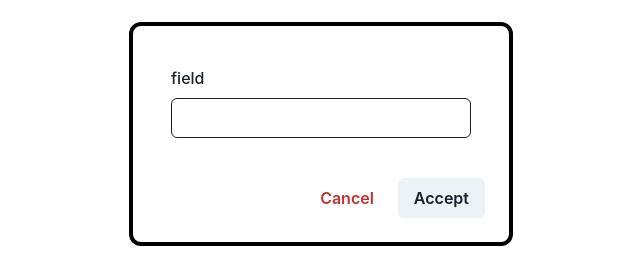
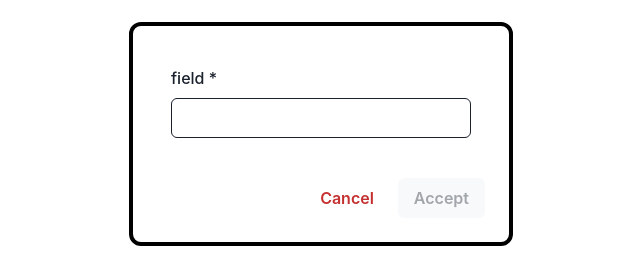
Before and after one commit to juancarloselorriaga/react-formatge, a React (Vite) app: page / in a window 1280 px wide. Shown: the part 149-417 px from the top of the page, without its empty margins (319-959 px from the left). Built offline with nearby package versions, Linux system fonts and the light colour scheme.

Commit message:
feat: Adds onUpdate with button state

```diff
--- a/src/App.tsx
+++ b/src/App.tsx
@@ -1,4 +1,4 @@
-import React, { FC, useState } from 'react'
+import React, { FC, useEffect, useState } from 'react'
 import { Button, Heading, HStack, VStack } from '@chakra-ui/react'
 import DevForm, { DevFormFields } from './forms/DevForm'
 
@@ -7,9 +7,12 @@ const AppComponent: FC = () => {
   const [ data, setData ] = useState<Partial<DevFormFields> | null>( null )
 
   const handleFormSubmit = async ( data: Partial<DevFormFields> ) => {
-    console.log( 'DATA', data )
     setData( data )
   }
+
+  useEffect( () => {
+    console.log( 'DATA UPDATE', data )
+  }, [ data ] )
 
   return (
     <VStack w={ 'full' } justifyContent={ 'center' } spacing={ 6 } py={ 12 }>
@@ -37,7 +40,6 @@ const AppComponent: FC = () => {
         borderRadius={ 12 }
         p={ 6 }
         onFormSubmit={ handleFormSubmit }
-            data={ data as DevFormFields ?? undefined }
       />
     </VStack>
   )
--- a/src/_layout/FormWrapper.tsx
+++ b/src/_layout/FormWrapper.tsx
@@ -1,10 +1,9 @@
-import React, { Fragment, useMemo } from 'react'
+import React, { Fragment, useEffect, useMemo } from 'react'
 import InputField from '../_components/InputField'
 import FormContainer from './FormContainer'
 import formSchema from '../form.schema'
 import { AnyFormType, CustomComponentImplementation, FormWrapperProps, HandleUpdateDataPayload } from '../types'
 import useFormUpdate from '../hooks/useFormUpdate'
-import useDidUpdateEffect from '../hooks/useDidUpdateEffect'
 import FormItemWrapper from './FormItemWrapper'
 
 
@@ -20,6 +19,7 @@ function FormWrapper<T>(
   }: FormWrapperProps<T> ) {
   const { initialState, validationStateSchema } = formSchema<T>( inputFields )
 
+  const formUpdate = useFormUpdate<T>( initialState, validationStateSchema, onSubmitCb )
   const {
     formData,
     updatedData,
@@ -27,7 +27,7 @@ function FormWrapper<T>(
     handleOnSubmit,
     isLoading,
     isEnabled,
-  } = useFormUpdate<T>( initialState, validationStateSchema, onSubmitCb )
+  } = formUpdate
 
 
   const isButtonDisabled = useMemo( () => {
@@ -39,9 +39,12 @@ function FormWrapper<T>(
     }
   }, [ buttonProps, isEnabled ] )
 
-  useDidUpdateEffect( () => {
-    onUpdate && onUpdate( updatedData as Partial<T> )
-  }, [ updatedData ] )
+  useEffect( () => {
+    onUpdate && onUpdate( {
+      updatedData,
+      isEnabled,
+    } )
+  }, [ onUpdate, updatedData, isEnabled ] )
 
 
   return (
--- a/src/forms/DevForm.tsx
+++ b/src/forms/DevForm.tsx
@@ -1,5 +1,5 @@
 import { Button, HStack, StackProps, VStack } from '@chakra-ui/react'
-import { FormFieldType, OnFormSubmit } from '../types'
+import { FormFieldType, FormUpdatePayload, OnFormSubmit } from '../types'
 import React, { FC, useState } from 'react'
 import FormWrapper from '../_layout/FormWrapper'
 
@@ -15,19 +15,22 @@ interface DevFormComponentProps extends StackProps {
 }
 
 const DevFormComponent: FC<DevFormComponentProps> = ( { data, buttonLabel, onFormSubmit, ...props } ) => {
-  const [ updatedFormData, setUpdatedFormData ] = useState<Partial<DevFormFields> | null>( null )
+  const [ formUpdate, setFormUpdate ] = useState<FormUpdatePayload<DevFormFields> | null>( null )
 
   const inputFields: FormFieldType<DevFormFields>[] = [
     {
       componentType: 'input',
       name: 'field',
       label: 'field',
-      initialValue: data?.field || ''
-    }
+      initialValue: data?.field || '',
+      validation: {
+        required: true,
+      },
+    },
   ]
 
   const buttonProps = {
-    display: 'none'
+    display: 'none',
   }
 
   const handleOnFormSubmit = async ( updatedData: Partial<DevFormFields> ) => {
@@ -39,15 +42,19 @@ const DevFormComponent: FC<DevFormComponentProps> = ( { data, buttonLabel, onFor
     <VStack { ...props }>
       <FormWrapper<DevFormFields>
         onSubmitCb={ handleOnFormSubmit }
-            onUpdate={ setUpdatedFormData }
+        onUpdate={ setFormUpdate }
         { ...{ inputFields, buttonProps } }
       />
       <HStack w={ 'full' } justify={ 'flex-end' }>
-          <Button colorScheme={ 'red' } variant={ 'ghost' }>
+        <Button
+          colorScheme={ 'red' }
+          variant={ 'ghost' }>
           Cancel
         </Button>
-          <Button onClick={ () =>
-              updatedFormData && handleOnFormSubmit( updatedFormData ) }>
+        <Button
+          isDisabled={ !formUpdate?.isEnabled }
+          onClick={ () => formUpdate && handleOnFormSubmit( formUpdate.updatedData ) }
+        >
           Accept
         </Button>
       </HStack>
--- a/src/hooks/useFormUpdate.ts
+++ b/src/hooks/useFormUpdate.ts
@@ -2,7 +2,7 @@ import { useCallback, useEffect, useMemo, useReducer, useState } from 'react'
 import useLoadingButton from './useLoadingButton'
 import { FormSchemaUpdatedDataState, FormSchemaValidationState, HandleUpdateDataPayload } from '../types'
 
-interface FormUpdateHook<T> {
+export interface FormUpdateHook<T> {
   formData: FormSchemaUpdatedDataState<T>
   updatedData: Partial<T>
   handleUpdateData: <K>( payload: HandleUpdateDataPayload<T, K> ) => Promise<void>
@@ -45,7 +45,7 @@ const useFormUpdate = <T>(
 
   useEffect( () => {
     setIsEnabled( !isStateValid )
-  }, [ formData, isStateValid, setIsEnabled ] )
+  }, [ isStateValid, setIsEnabled ] )
 
   const handleUpdateData = useCallback( async <K>( payload: HandleUpdateDataPayload<T, K> ) => {
       const { name, value, id } = payload
--- a/src/types.ts
+++ b/src/types.ts
@@ -2,6 +2,7 @@ import { ButtonProps, StackProps } from '@chakra-ui/react'
 import React, { ReactElement } from 'react'
 import { InputFieldProps } from './_components/InputField'
 import { FormItemWrapperProps } from './_layout/FormItemWrapper'
+import { FormUpdateHook } from './hooks/useFormUpdate'
 
 export type AnyFormType = string | number | undefined | boolean | null | Date | [ Date, Date ]
 
@@ -41,12 +42,13 @@ export type OnFormSubmit<T> = ( formData: T ) => Promise<void> | void
 
 
 //********** Form Wrapper ***********
+export type FormUpdatePayload<T> = Pick<FormUpdateHook<T>, 'updatedData' | 'isEnabled'>
 export type FormWrapperProps<T> = StackProps & {
   inputFields: FormFieldType<T>[]
-  onSubmitCb: ( updatedData: Partial<T>, formData: FormSchemaUpdatedDataState<T> ) => Promise<void>
+  onSubmitCb?: ( updatedData: Partial<T>, formData: FormSchemaUpdatedDataState<T> ) => Promise<void>
   buttonProps?: ButtonProps
   error?: string
-  onUpdate?: ( updatedData: Partial<T> ) => void | Promise<void>
+  onUpdate?: ( payload: FormUpdatePayload<T> ) => void | Promise<void>
 }
 
 
```
Lines whose indentation alone changed are shown as unchanged.
